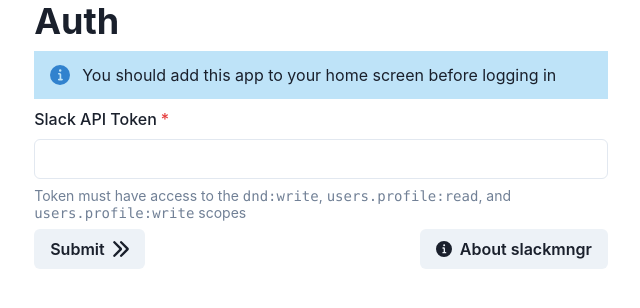
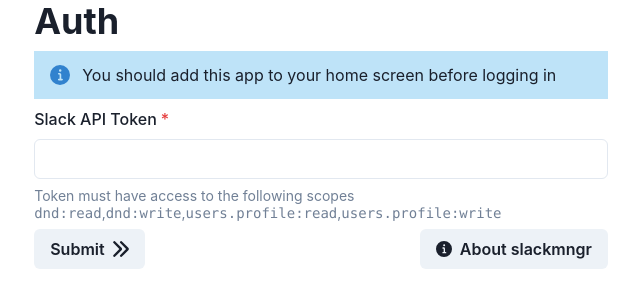
Before and after one commit to sheck/slackmngr, a React (Create React App) app: page /#/login in a window 1280 px wide. Shown: the top 308 px of the page, without its empty margins (319-959 px from the left). Built offline with nearby package versions, Linux system fonts and the light colour scheme; what emoji-js would draw is missing.

Commit message:
List the correct scopes

```diff
--- a/src/screens/AuthScreen.tsx
+++ b/src/screens/AuthScreen.tsx
@@ -51,9 +51,9 @@
                 spellCheck="false"
               />
               <FormHelperText>
-                Token must have access to the <code>dnd:write</code>,{" "}
-                <code>users.profile:read</code>, and{" "}
-                <code>users.profile:write</code> scopes
+                Token must have access to the following scopes{" "}
+                <code>dnd:read</code>,<code>dnd:write</code>,
+                <code>users.profile:read</code>,<code>users.profile:write</code>
               </FormHelperText>
             </FormControl>
             <Stack direction="row" justify="space-between" width="100%">
```
